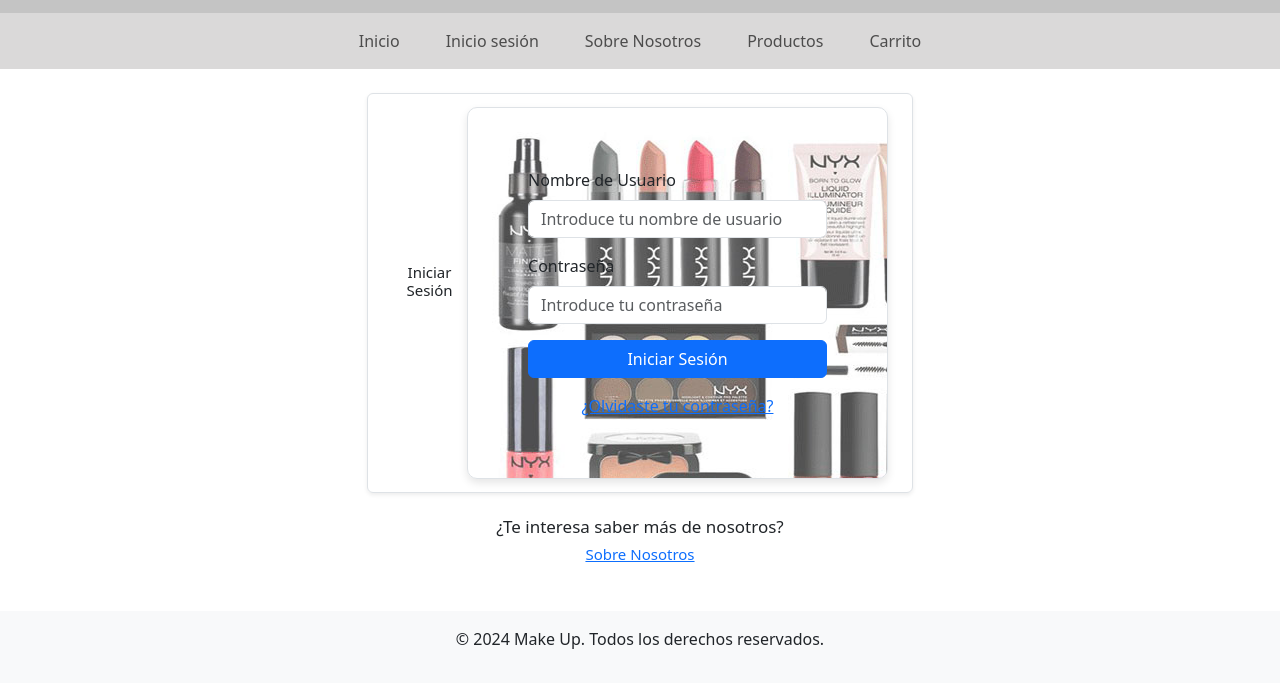
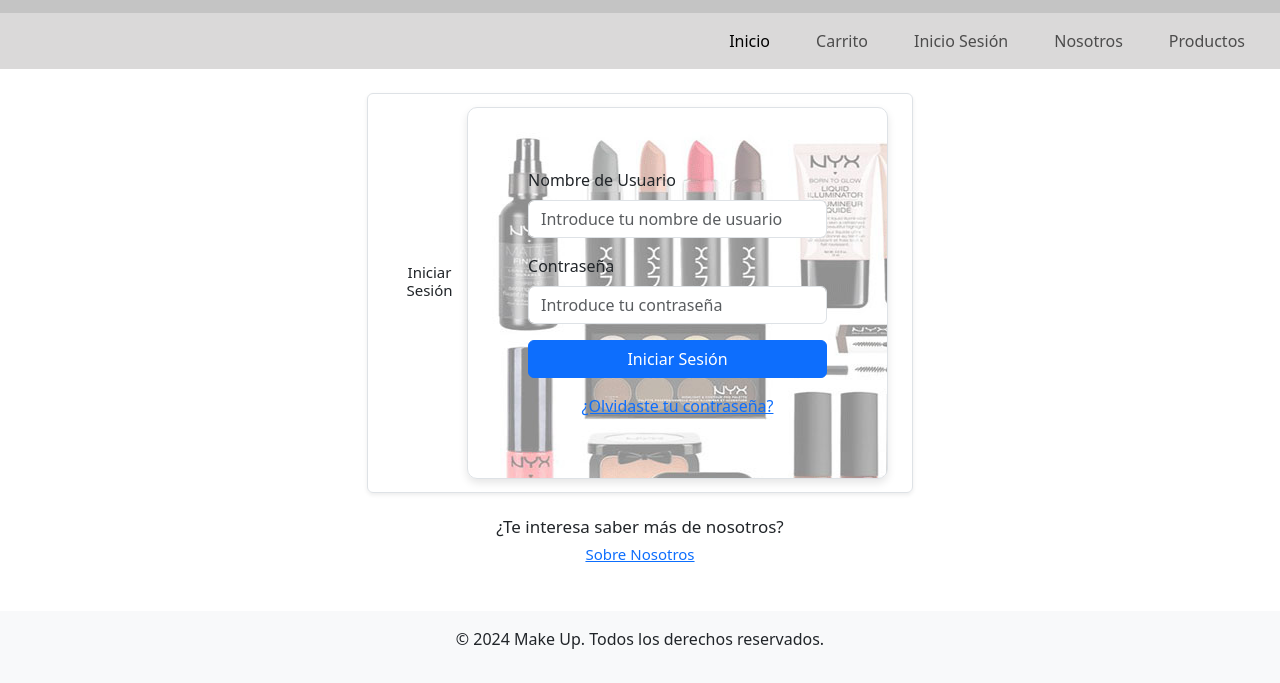
Before and after one commit to itsviickyyys/proyecto_desarrolloweb_terminado, a website: page pages/inicio_sesion.html in a window 1280 px wide. Shown: the part 119-802 px from the top of the page. Drawn offline with nearby package versions, Linux system fonts and the light colour scheme.

Commit message:
Se termina el proyecto

```diff
--- a/pages/inicio_sesion.html
+++ b/pages/inicio_sesion.html
@@ -1,27 +1,47 @@
 <!DOCTYPE html>
 <html lang="es">
+
 <head>
     <meta charset="UTF-8">
     <meta name="viewport" content="width=device-width, initial-scale=1.0">
     <title>INICIAR SESIÓN - MAKE UP</title>
     <link rel="stylesheet" href="./css/styles.css">
-    <link href="https://cdn.jsdelivr.net/npm/bootstrap@5.3.3/dist/css/bootstrap.min.css" rel="stylesheet" integrity="sha384-QWTKZyjpPEjISv5WaRU9OFeRpok6YctnYmDr5pNlyT2bRjXh0JMhjY6hW+ALEwIH" crossorigin="anonymous">
-    <script src="https://cdn.jsdelivr.net/npm/bootstrap@5.3.3/dist/js/bootstrap.bundle.min.js" integrity="sha384-YvpcrYf0tY3lHB60NNkmXc5s9fDVZLESaAA55NDzOxhy9GkcIdslK1eN7N6jIeHz" crossorigin="anonymous"></script>
+    <link href="https://cdn.jsdelivr.net/npm/bootstrap@5.3.3/dist/css/bootstrap.min.css" rel="stylesheet"
+        integrity="sha384-QWTKZyjpPEjISv5WaRU9OFeRpok6YctnYmDr5pNlyT2bRjXh0JMhjY6hW+ALEwIH" crossorigin="anonymous">
+    <script src="https://cdn.jsdelivr.net/npm/bootstrap@5.3.3/dist/js/bootstrap.bundle.min.js"
+        integrity="sha384-YvpcrYf0tY3lHB60NNkmXc5s9fDVZLESaAA55NDzOxhy9GkcIdslK1eN7N6jIeHz"
+        crossorigin="anonymous"></script>
 </head>
+
 <body>
     <header class="bg-custom-header p-3">
         <img src="./assets/Logo.png" alt="Logo de la Marca" id="logo">
     </header>
 
-    <nav class="navbar navbar-expand-lg navbar-light bg-custom">
-        <div class="container d-flex justify-content-center">
-            <ul class="navbar-nav">
-                <li class="nav-item"><a class="nav-link" href="../index.html">Inicio</a></li>
-                <li class="nav-item"><a class="nav-link" href="inicio_sesion.html">Inicio sesión</a></li>
-                <li class="nav-item"><a class="nav-link" href="nosotros.html">Sobre Nosotros</a></li>
-                <li class="nav-item"><a class="nav-link" href="productos.html">Productos</a></li>
-                <li class="nav-item"><a class="nav-link" href="carritos.html">Carrito</a></li>
-            </ul>
+    <nav class="navbar navbar-expand-lg">
+        <div class="container-fluid">
+            <button class="navbar-toggler" type="button" data-bs-toggle="collapse" data-bs-target="#navbarNav" aria-controls="navbarNav" aria-expanded="false" aria-label="Toggle navigation">
+                <span class="navbar-toggler-icon"></span>
+            </button>
+            <div class="collapse navbar-collapse" id="navbarNav">
+                <ul class="navbar-nav ms-auto">
+                    <li class="nav-item">
+                        <a class="nav-link active" aria-current="page" href="../index.html">Inicio</a>
+                    </li>
+                    <li class="nav-item">
+                        <a class="nav-link" href="carritos.html">Carrito</a>
+                    </li>
+                    <li class="nav-item">
+                        <a class="nav-link" href="inicio_sesion.html">Inicio Sesión</a>
+                    </li>
+                    <li class="nav-item">
+                        <a class="nav-link" href="nosotros.html">Nosotros</a>
+                    </li>
+                    <li class="nav-item">
+                        <a class="nav-link" href="productos.html">Productos</a>
+                    </li>
+                </ul>
+            </div>
         </div>
     </nav>
     <br>
@@ -34,11 +54,13 @@
                         <form class="login-form">
                             <div class="mb-3">
                                 <label for="username" class="form-label">Nombre de Usuario</label>
-                                <input type="text" class="form-control" id="username" placeholder="Introduce tu nombre de usuario" required>
+                                <input type="text" class="form-control" id="username"
+                                    placeholder="Introduce tu nombre de usuario" required>
                             </div>
                             <div class="mb-3">
                                 <label for="password" class="form-label">Contraseña</label>
-                                <input type="password" class="form-control" id="password" placeholder="Introduce tu contraseña" required>
+                                <input type="password" class="form-control" id="password"
+                                    placeholder="Introduce tu contraseña" required>
                             </div>
                             <button type="submit" class="btn btn-primary w-100">Iniciar Sesión</button>
                             <div class="text-center mt-3">
@@ -52,9 +74,10 @@
     </main>
     <br>
     <h1>¿Te interesa saber más de nosotros? </h1>
-        <h2><a href="nosotros.html">Sobre Nosotros</a></h2>
+    <h2><a href="nosotros.html">Sobre Nosotros</a></h2>
     <footer class="bg-light text-center py-3 mt-5">
         <p>&copy; 2024 Make Up. Todos los derechos reservados.</p>
     </footer>
 </body>
+
 </html>
--- a/pages/scss/styles.scss
+++ b/pages/scss/styles.scss
@@ -57,13 +57,16 @@
         bottom: 0;
         width: 100%;
     }
+    .navbar {
+        background-color: #c4c4c4;
+        align-items: center;
+    }
 
 }
 
 /*carrusel de fotos del index*/
 
 .alinear{
-    align-content: center;
     display: flex;
     justify-content: center;
 }
@@ -179,7 +182,7 @@
         padding: 60px;
         border: 1px solid #dee2e6;
         border-radius: 10px;
-        background-image: url(../assets/nyx1-fondo.jpg);
+        background-image: url(../assets/nyx1---copia.jpg);
 
 
         box-shadow: 0 4px 8px rgba(0, 0, 0, 0.1);
```
Also changed, not shown: index.html (+36 -14 lines), pages/carritos.html (+32 -10 lines), pages/nosotros.html (+52 -16 lines), pages/productos.html (+37 -14 lines), pages/assets/fondo_ini.jpg (added), pages/assets/nyx1---copia.jpg (added), pages/css/styles.css, 1 other file.
